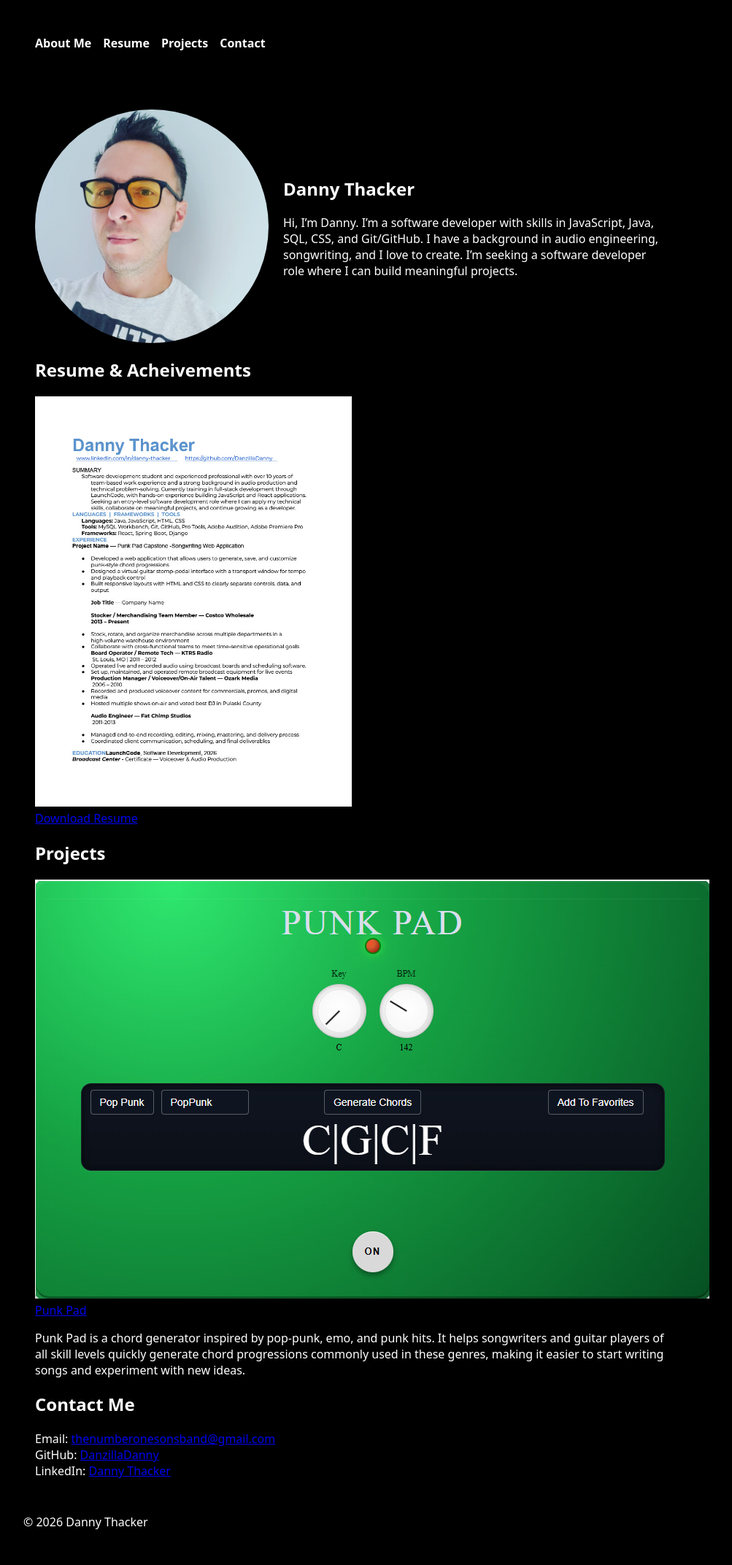
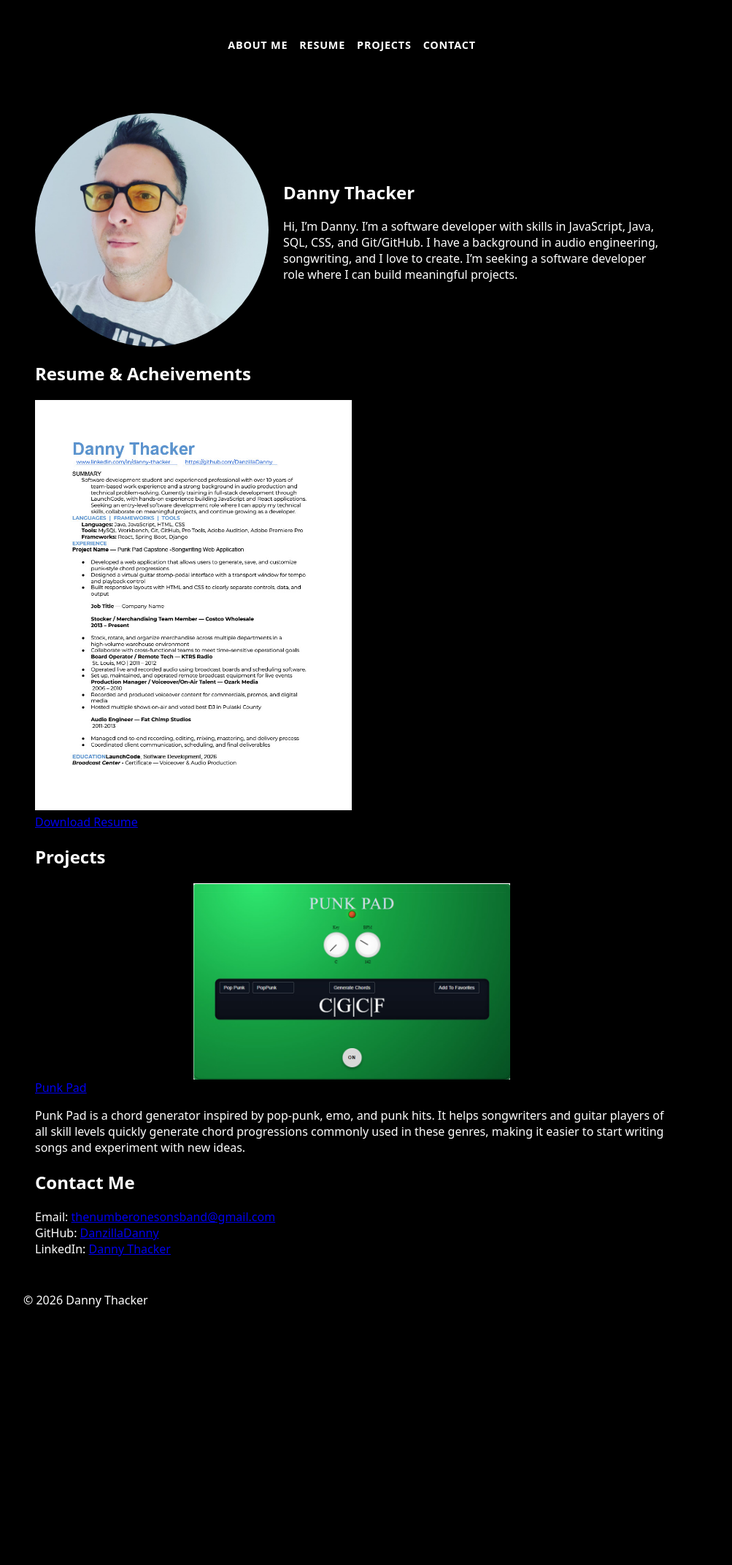
Before and after one commit to DanzillaDanny/DanzillaDanny.github.io, a Jekyll site: the page built from index.md, in a window 1280 px wide. Shown: the whole page at 73% size, without its empty margins (158-1161 px from the left). Built offline with Jekyll 4.4.1, drawn with Linux system fonts in a browser that asks for light colours; after the commit the page ends 1840 px from its top, so only the background shows below that.

Commit message:
made adjustments to the nav menu to center and adjust text styling

```diff
--- a/assets/index.css
+++ b/assets/index.css
@@ -19,18 +19,22 @@ body {
 }
 
 .nav{
-    max-width: var(--max);
-    margin: auto;
-    padding: 1rem;
     display: flex;
+    justify-content: center;
+    align-items: center;
     gap: 1rem;
+    padding: 1.25rem;
     flex-wrap: wrap;
 }
 
 .nav a{
     text-decoration: none;
     color: var(--main-text-color);
-    font-weight: bold;
+    font-weight: 700;
+    letter-spacing: 0.05rem;
+    text-transform: uppercase;
+    font-size: 0.9rem;
+    position: relative;
 }
 
 .container{
@@ -60,8 +64,10 @@ body {
     height: auto;
 }
 
-.punk-pad{
+.punk-pad-pic{
     position: center;
     width: 50%;
+    display: block;
     height: auto;
+    margin: auto;
 }
```
